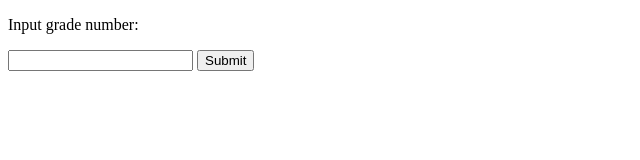
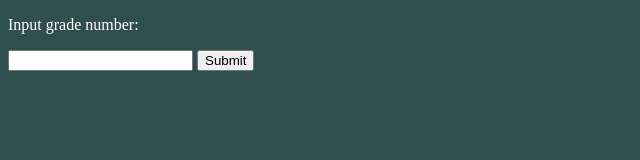
Before and after one commit to vinedsel/grader, a plain HTML site: page index.html in a window 1280 px wide. Shown: the whole page, without its empty margins (0-640 px from the left). Drawn offline with Linux system fonts and the light colour scheme.

Commit message:
modified

```diff
--- a/gradeskin.css
+++ b/gradeskin.css
@@ -1,3 +1,3 @@
 p {color: white;}
 
-body {color: grey;}
+body {background-color: darkslategrey;}
--- a/index.html
+++ b/index.html
@@ -3,6 +3,7 @@
   <head>
     <meta charset="utf-8">
     <script src="app.js" charset="utf-8"></script>
+    <link rel="stylesheet" href="gradeskin.css">
     <title>Grader</title>
   </head>
   <body>
```
